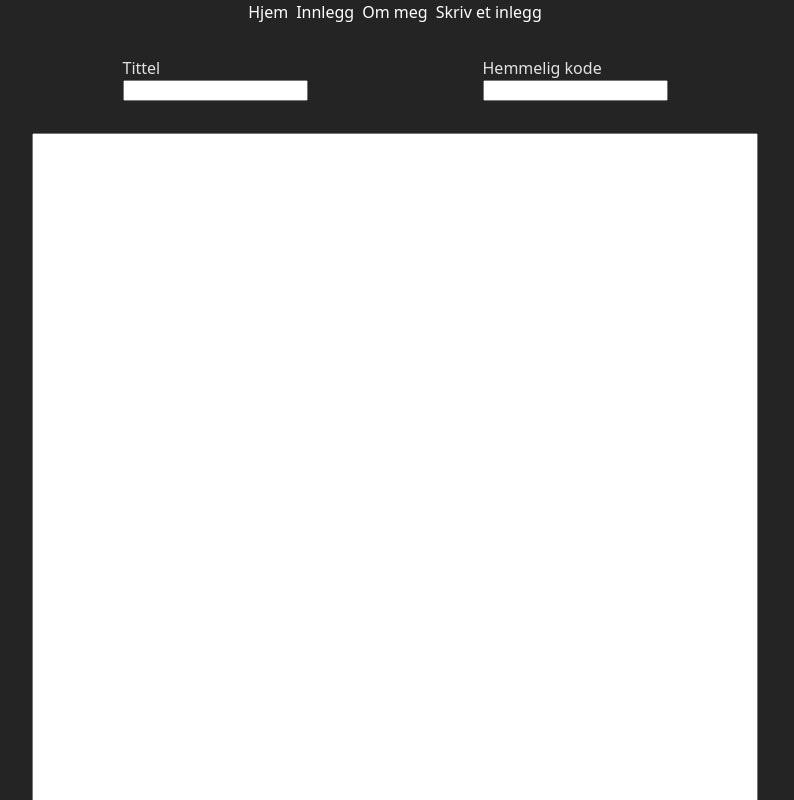
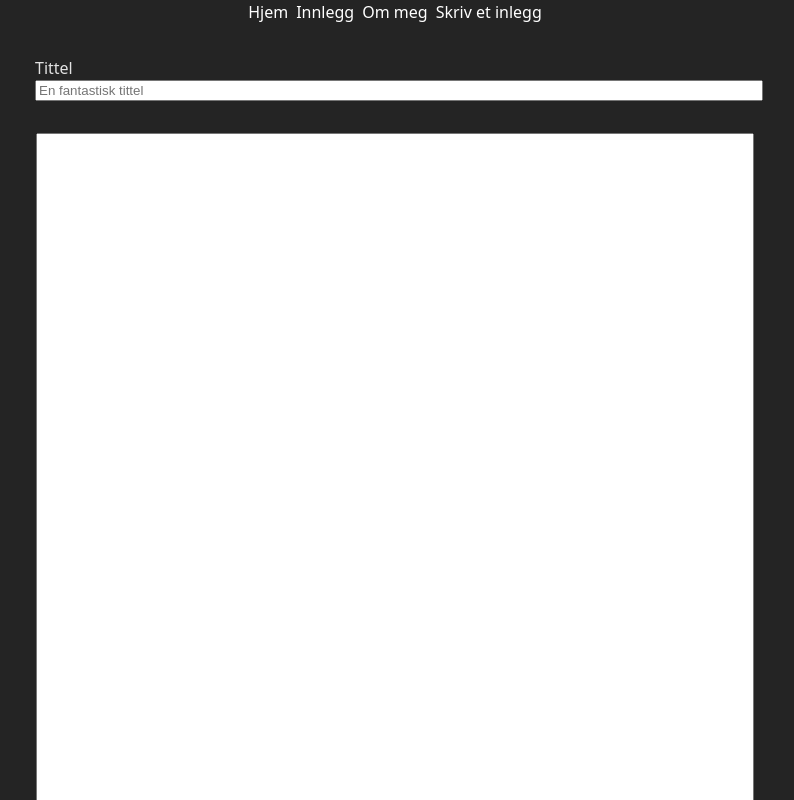
Before and after one commit to EskildVeren/blogg, a React (Vite) app in the folder app/: page /writeBlog in a window 1280 px wide. Shown: the top 800 px of the page, without its empty margins (205-999 px from the left). Built offline with nearby package versions, Linux system fonts and the light colour scheme.

Commit message:
feat: :sparkles: add useform to form

```diff
--- a/app/src/index.css
+++ b/app/src/index.css
@@ -27,6 +27,7 @@ body {
   align-items: center;
   width: 100vw;
   min-height: 100vh;
+  padding-bottom: 10em;
 }
 
 .col {
@@ -47,11 +48,12 @@ body {
   align-items: center;
 }
 
-.space-around {
+.space-between {
   justify-content: space-between;
 }
-.space-between {
+.space-around {
   justify-content: space-around;
+  padding: 0;
 }
 .full-width {
   width: 100%;
--- /dev/null
+++ b/app/src/lib/types.tsx
@@ -0,0 +1,12 @@
+export type BlogPostFormInput = {
+  title: string;
+  body: string[];
+  passcode: string;
+};
+
+// export type BlogPost = {
+//   title: string;
+//   body: string[];
+//   dateCreated: string;
+//   dateLastModified: string;
+// };
--- a/app/src/main.tsx
+++ b/app/src/main.tsx
@@ -6,7 +6,7 @@ import BlogPage from "./pages/blog/BlogPage.tsx";
 import { QueryClient, QueryClientProvider } from "@tanstack/react-query";
 import IndexPage from "./pages/index/Index.tsx";
 import ResumePage from "./pages/resume/ResumePage.tsx";
-import WriteBlog from "./pages/writeBlog/writeBlog.tsx";
+import WriteBlog from "./pages/writeBlog/WriteBlog.tsx";
 
 
 const queryClientProvider = new QueryClient();
--- a/app/src/pages/writeBlog/WriteBlog.tsx
+++ b/app/src/pages/writeBlog/WriteBlog.tsx
@@ -1,21 +1,39 @@
 import "./style.css";
 import Navbar from "../../components/Navbar";
+import { useForm, type SubmitHandler } from "react-hook-form";
+import type { BlogPostFormInput } from "../../lib/types";
 
 function WriteBlog() {
+  const { register, handleSubmit } = useForm<BlogPostFormInput>();
+  const onSubmit: SubmitHandler<BlogPostFormInput> = (data) =>
+    console.log(data);
+
   return (
     <main className="col align-center">
       <Navbar />
-      <span className="row space-between full-width">
-        <label htmlFor="tittel" className="col">
+      <form
+        className="col align-center full-width"
+        onSubmit={handleSubmit(onSubmit)}
+      >
+        <label htmlFor="tittel" className="col full-width">
           Tittel
-          <input id="tittel" type="text" />
+          <input
+            id="tittel"
+            type="text"
+            placeholder="En fantastisk tittel"
+            className="full-width"
+            {...register("title")}
+          />
         </label>
-        <label htmlFor="secret-code" className="col">
-          Hemmelig kode
-          <input id="secret-code" type="text" />
-        </label>
-      </span>
-      <textarea />
+        <textarea {...register("body")} />
+        <span className="row space-between full-width">
+          <label htmlFor="secret-code" className="col">
+            Hemmelig kode
+            <input id="secret-code" type="text" {...register("passcode")} />
+          </label>
+          <button type="submit">Send inn </button>
+        </span>
+      </form>
     </main>
   );
 }
--- a/app/src/pages/writeBlog/style.css
+++ b/app/src/pages/writeBlog/style.css
@@ -4,6 +4,10 @@ main {
   gap: 2rem;
 }
 textarea {
-  width: 100%;
+  width: calc(100% - 8px);
   aspect-ratio: 1 / 2;
+  outline: none;
 }
+form {
+  gap: 2rem;
+}
```
